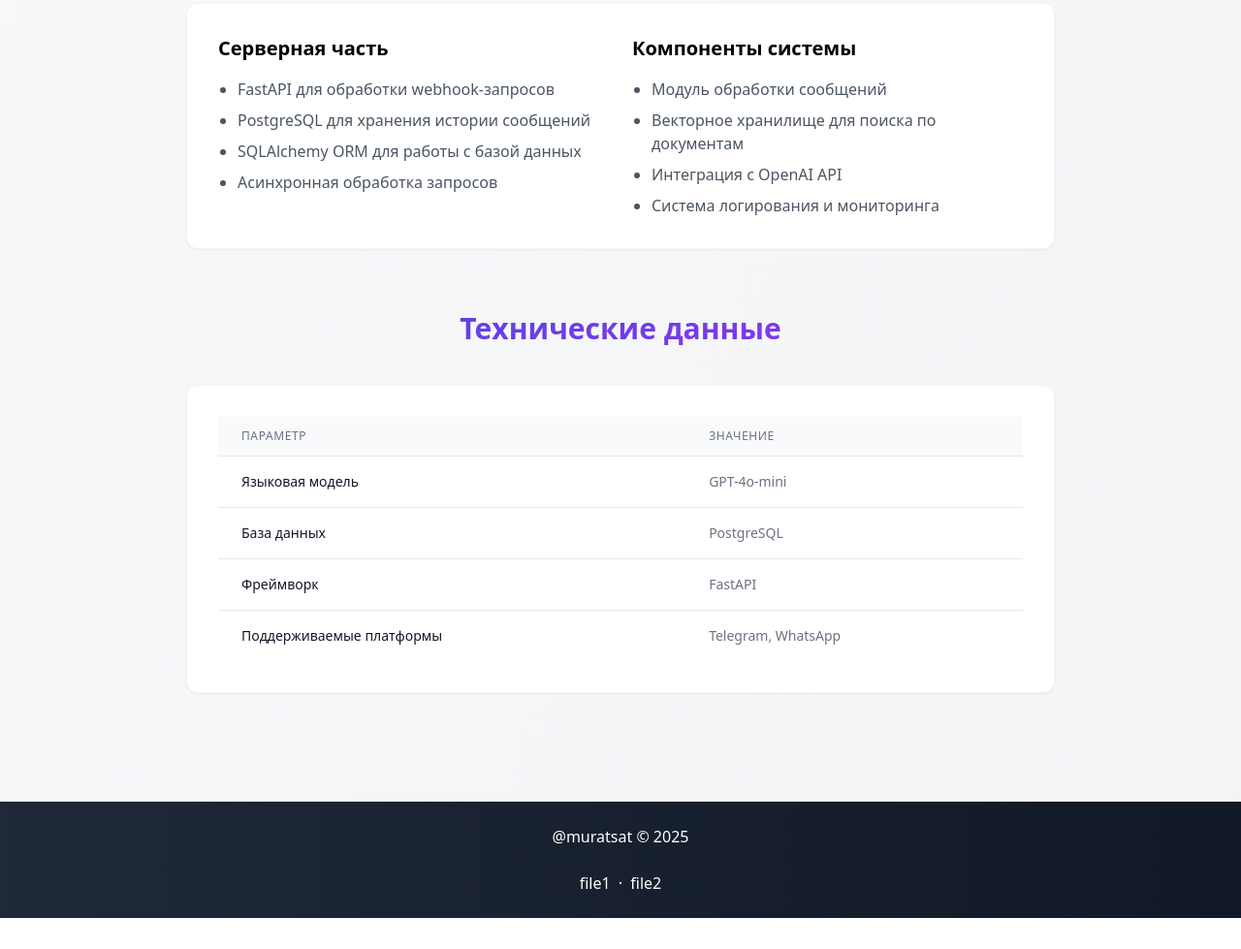
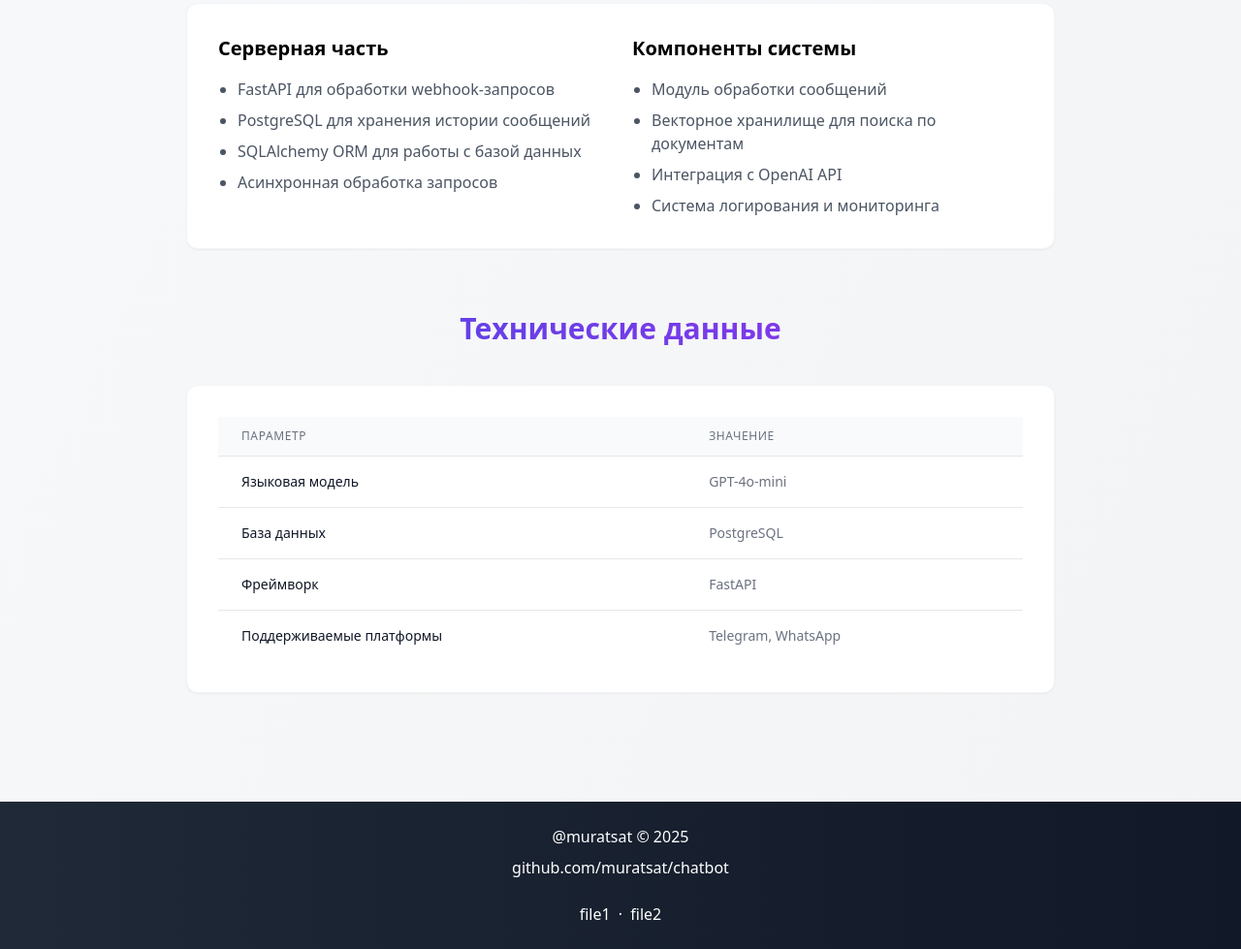
Before and after one commit to muratsat/chatbot, a plain HTML site: page index.html in a window 1280 px wide. Shown: the part 1675-2654 px from the top of the page at 97% size. Before the commit the page ends 2622 px from the top, so only its background shows below. Drawn offline with nearby package versions, Linux system fonts and the light colour scheme.

Commit message:
modify index.html

```diff
--- a/index.html
+++ b/index.html
@@ -343,6 +343,15 @@
           >
           © 2025
         </p>
+        <p class="mt-2">
+          <a
+            class="hover:underline"
+            href="https://github.com/muratsat/chatbot"
+            target="_blank"
+          >
+            github.com/muratsat/chatbot
+          </a>
+        </p>
         <br />
         <a href="/files/Forgotten_Expedition_1874.txt">file1</a>
         <span class="mx-1">·</span>
```
